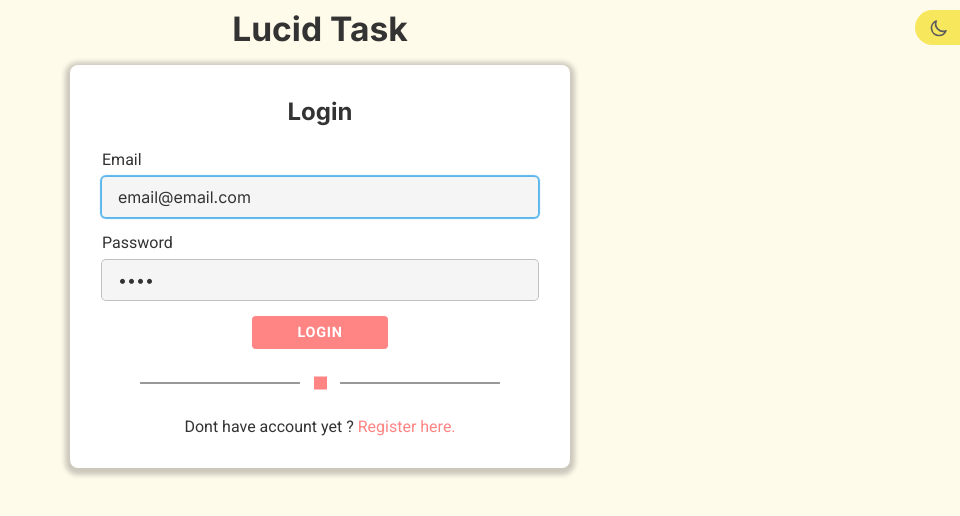
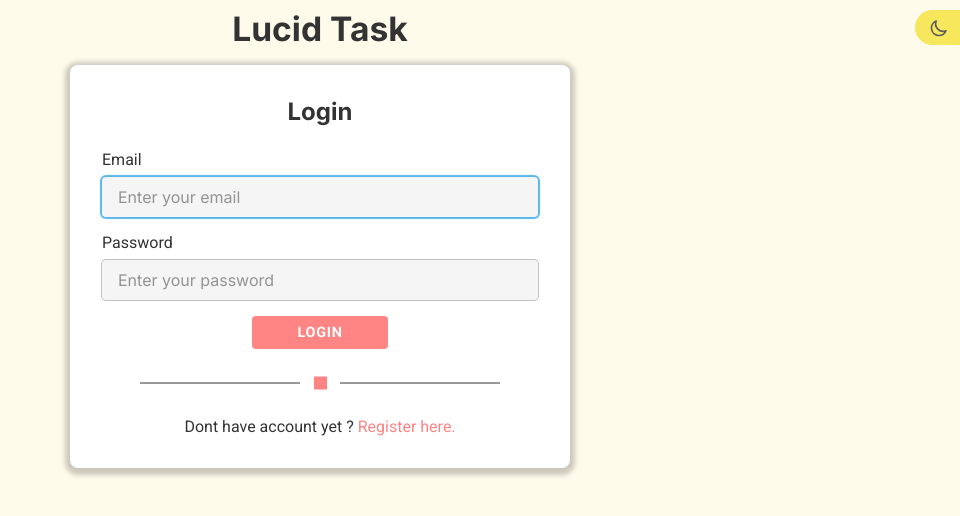
Before and after one commit to cleverpanther/taskmanager, a React (Create React App) app: page /login in a window 1280 px wide. Shown: the top 516 px of the page, without its empty margins (320-1280 px from the left). Built offline with nearby package versions, Linux system fonts and the light colour scheme; no server answers; what mobile-drag-drop would draw is missing.

Commit message:
fix: clear forms initial value

```diff
--- a/package.json
+++ b/package.json
@@ -7,7 +7,7 @@
     "dev": "vite",
     "build": "tsc && vite build",
     "preview": "vite preview",
-    "deploy": "push-dir --dir=dist --branch=gh-pages --cleanup",
+    "deploy": "yarn build & push-dir --dir=dist --branch=gh-pages --cleanup",
     "format": "prettier --write src/**/*.ts{,x}",
     "lint": "tsc --noEmit && eslint src/**/*.ts{,x}"
   },
--- a/src/pages/Login/index.tsx
+++ b/src/pages/Login/index.tsx
@@ -7,7 +7,7 @@ import { waitAsync } from "../../utils";
 
 const Login: React.FC = () => {
   const [, setLocation] = useLocation();
-  const [userForm, setUserForm] = useState({ email: "email@email.com", password: "pass" });
+  const [userForm, setUserForm] = useState({ email: "", password: "" });
   const [isLoading, setIsLoading] = useState(false);
 
   function handleUpdateUserForm(event: React.ChangeEvent<HTMLInputElement>) {
--- a/src/pages/Register/index.tsx
+++ b/src/pages/Register/index.tsx
@@ -7,8 +7,8 @@ import { useLocation } from "wouter";
 
 const initialRegisterForm = {
   name: "",
-  email: "email@email.com",
-  password: "pass",
+  email: "",
+  password: "",
 };
 
 const Register: React.FC = () => {
```
